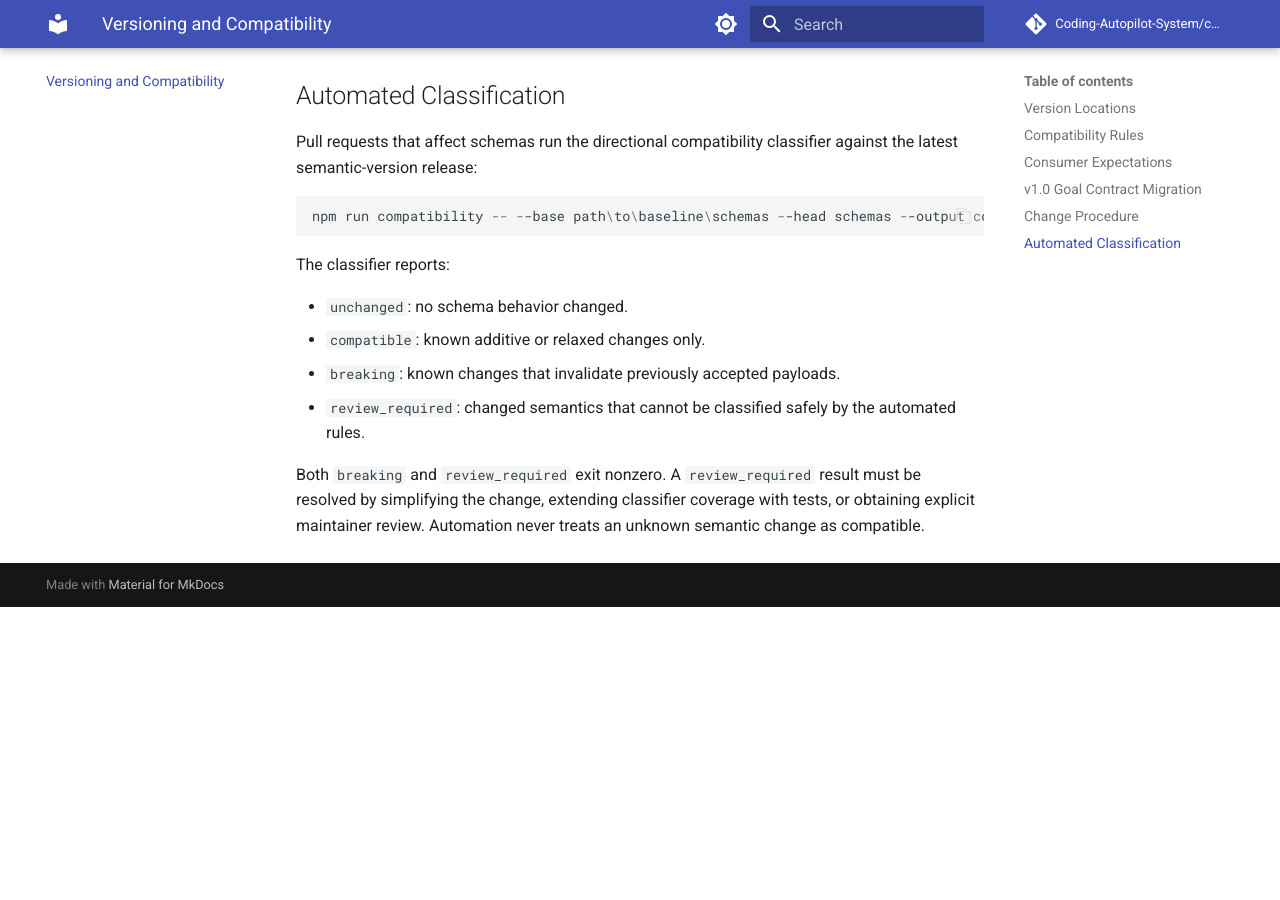
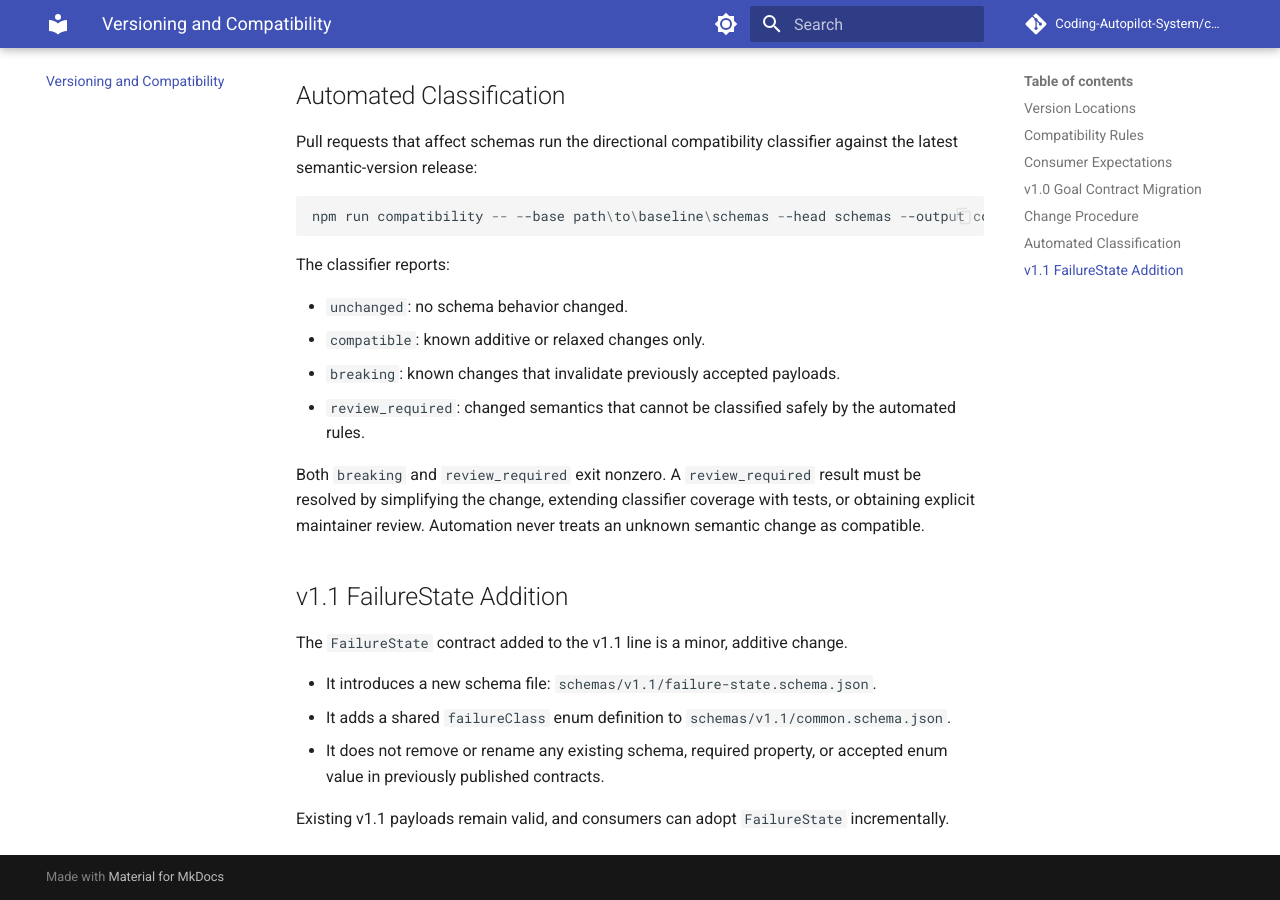
Before and after one commit to Coding-Autopilot-System/cas-contracts, an MkDocs documentation site: the page built from docs/VERSIONING.md, in a window 1280 px wide and 900 px high, scrolled down 1406 px. Built offline with MkDocs 1.6.1 and Material for MkDocs 9.7.7, drawn with Linux system fonts in a browser that asks for light colours; comment, search, counter and statistics services are not loaded; before the commit the page ends 2013 px from its top, so only the background shows below that.

Commit message:
chore: ecosystem-wide sync of uncommitted changes

```diff
--- a/docs/VERSIONING.md
+++ b/docs/VERSIONING.md
@@ -56,3 +56,13 @@ The classifier reports:
 - `review_required`: changed semantics that cannot be classified safely by the automated rules.
 
 Both `breaking` and `review_required` exit nonzero. A `review_required` result must be resolved by simplifying the change, extending classifier coverage with tests, or obtaining explicit maintainer review. Automation never treats an unknown semantic change as compatible.
+
+## v1.1 FailureState Addition
+
+The `FailureState` contract added to the v1.1 line is a minor, additive change.
+
+- It introduces a new schema file: `schemas/v1.1/failure-state.schema.json`.
+- It adds a shared `failureClass` enum definition to `schemas/v1.1/common.schema.json`.
+- It does not remove or rename any existing schema, required property, or accepted enum value in previously published contracts.
+
+Existing v1.1 payloads remain valid, and consumers can adopt `FailureState` incrementally.
```
Also changed, not shown: CHANGELOG.md (+2 -0 lines), 6 other files.
